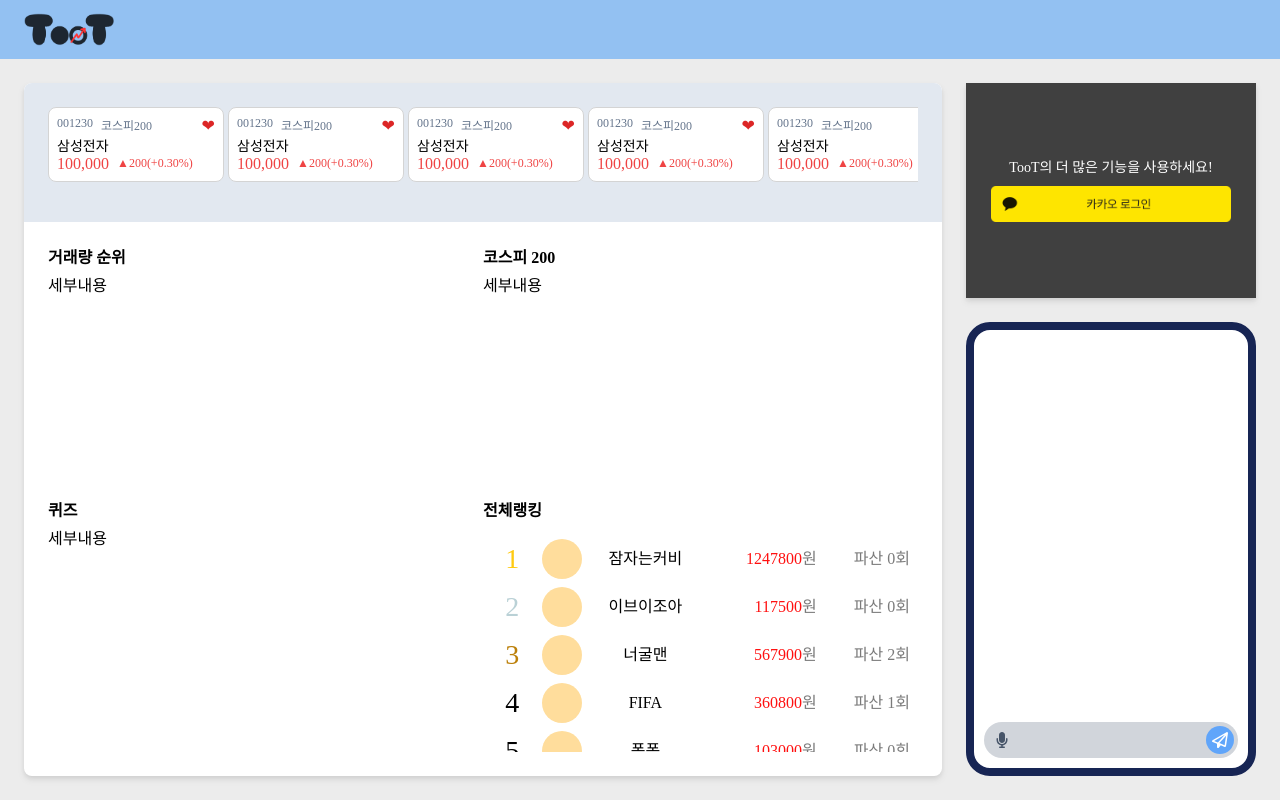
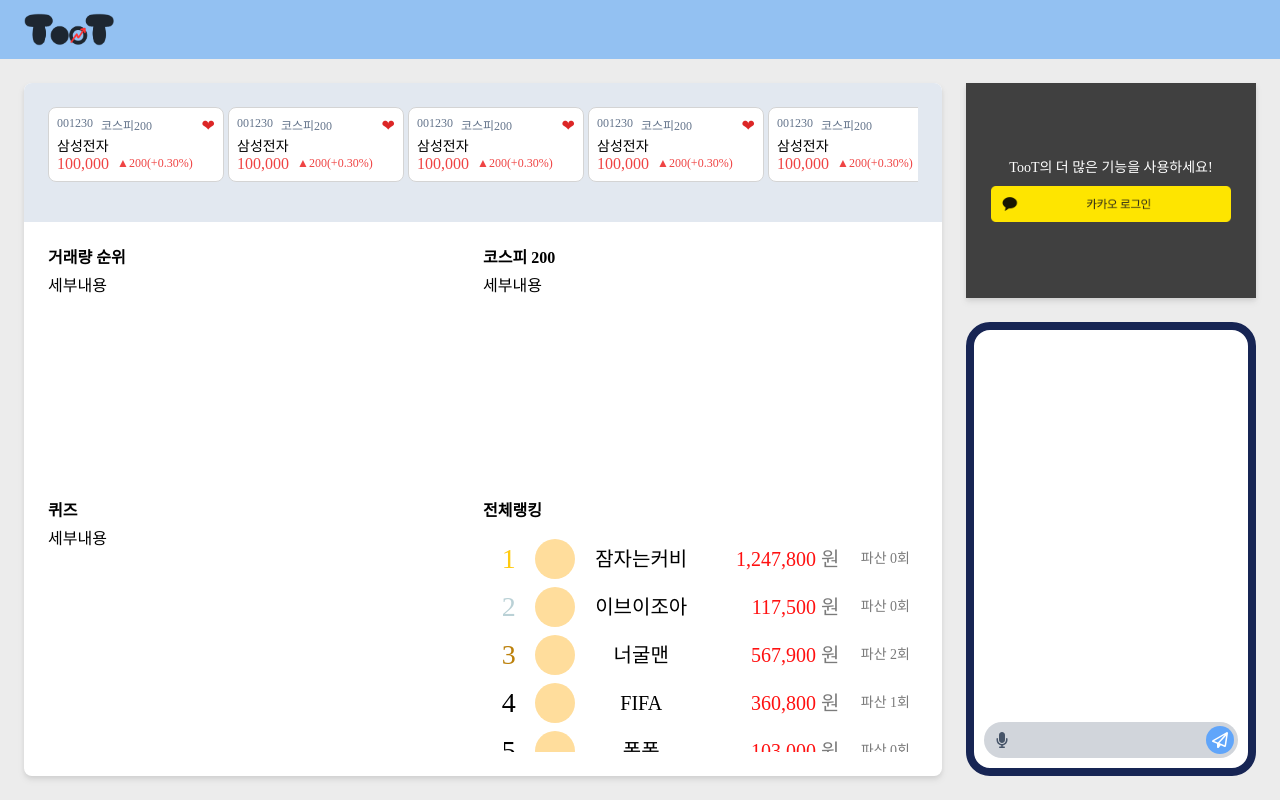
Before and after one commit to real-final/TooT, a React (Create React App) app in the folder frontend/: page / in a window 1280 px wide. Built offline with nearby package versions, Linux system fonts and the light colour scheme; a web font is replaced by a local one.

Commit message:
S09P22A709-159/feat: 미니 랭킹 자잘한 CSS 변경

```diff
--- a/frontend/src/components/ranking/mini/miniRankingItem.tsx
+++ b/frontend/src/components/ranking/mini/miniRankingItem.tsx
@@ -8,9 +8,9 @@
     <tr className="w-full">
       <td align="center" className={`text-[28px] align-middle ${index === 0 ? "text-first " : " "}${index === 1 ? "text-second " : " "}${index === 2 ? "text-third " : " "}`}>{index + 1}</td>
       <td align="center" className="w-[40px] h-[40px] rounded-full bg-point align-middle">{user.profile}</td>
-      <td align="center" className="text-[16px] align-middle">{user.nickname}</td>
-      <td align="right" className={`text-[16px] align-middle ${user.profit > 0 ? "text-stockRed" : "text-stockBlue"}`}>{user.profit}<span className="text-stockGray">원</span></td>
-      <td align="right" className="text-[16px] align-middle text-stockGray">파산 {user.gameover}회</td>
+      <td align="center" className="text-[20px] align-middle">{user.nickname}</td>
+      <td align="right" className={`text-[20px] align-middle ${user.profit > 0 ? "text-stockRed" : "text-stockBlue"}`}>{user.profit.toLocaleString('ko-KR')}<span className="text-stockGray"> 원</span></td>
+      <td align="right" className="text-[14px] align-middle text-stockGray">파산 {user.gameover}회</td>
     </tr>
   );
 };
```
